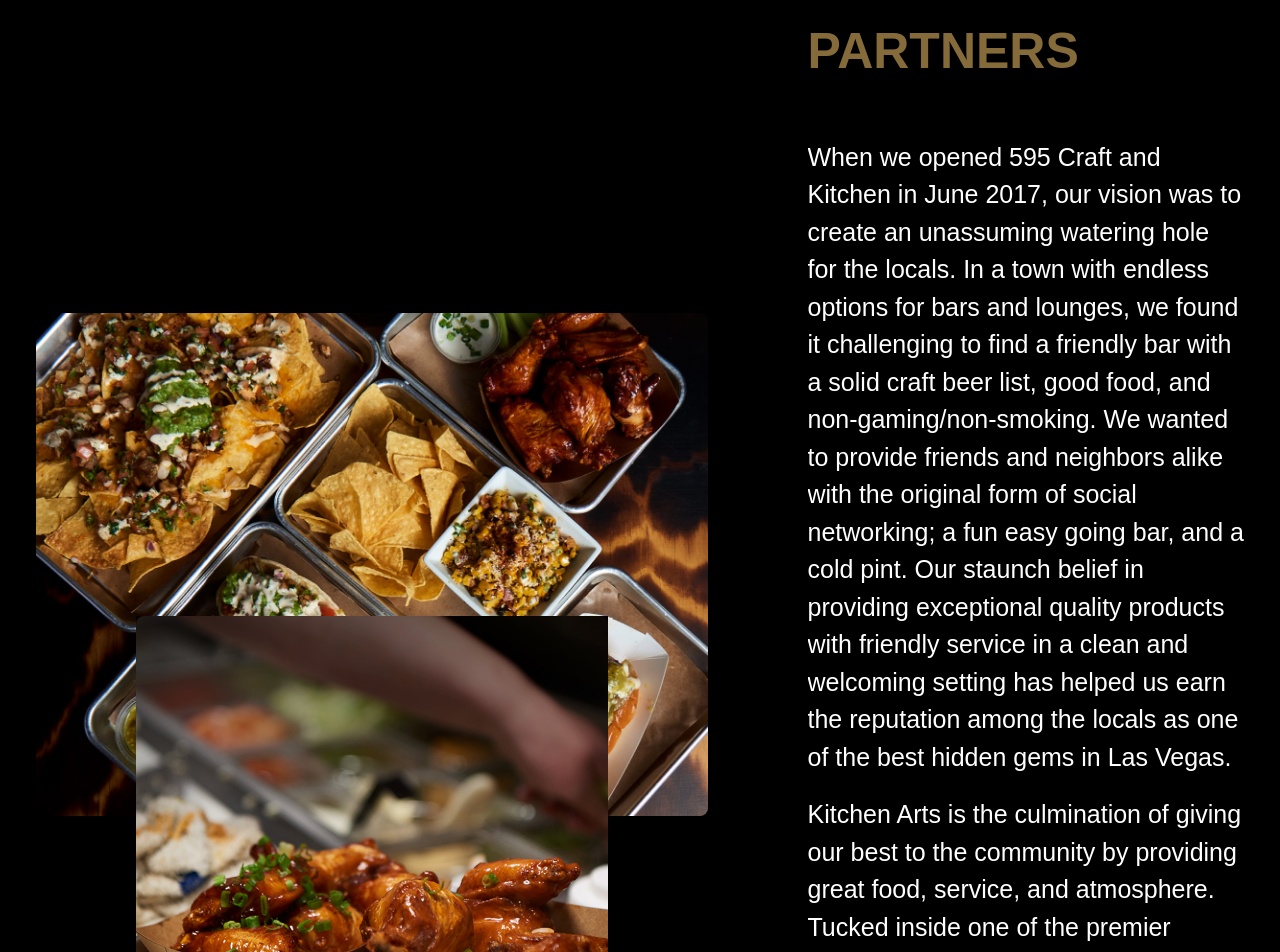
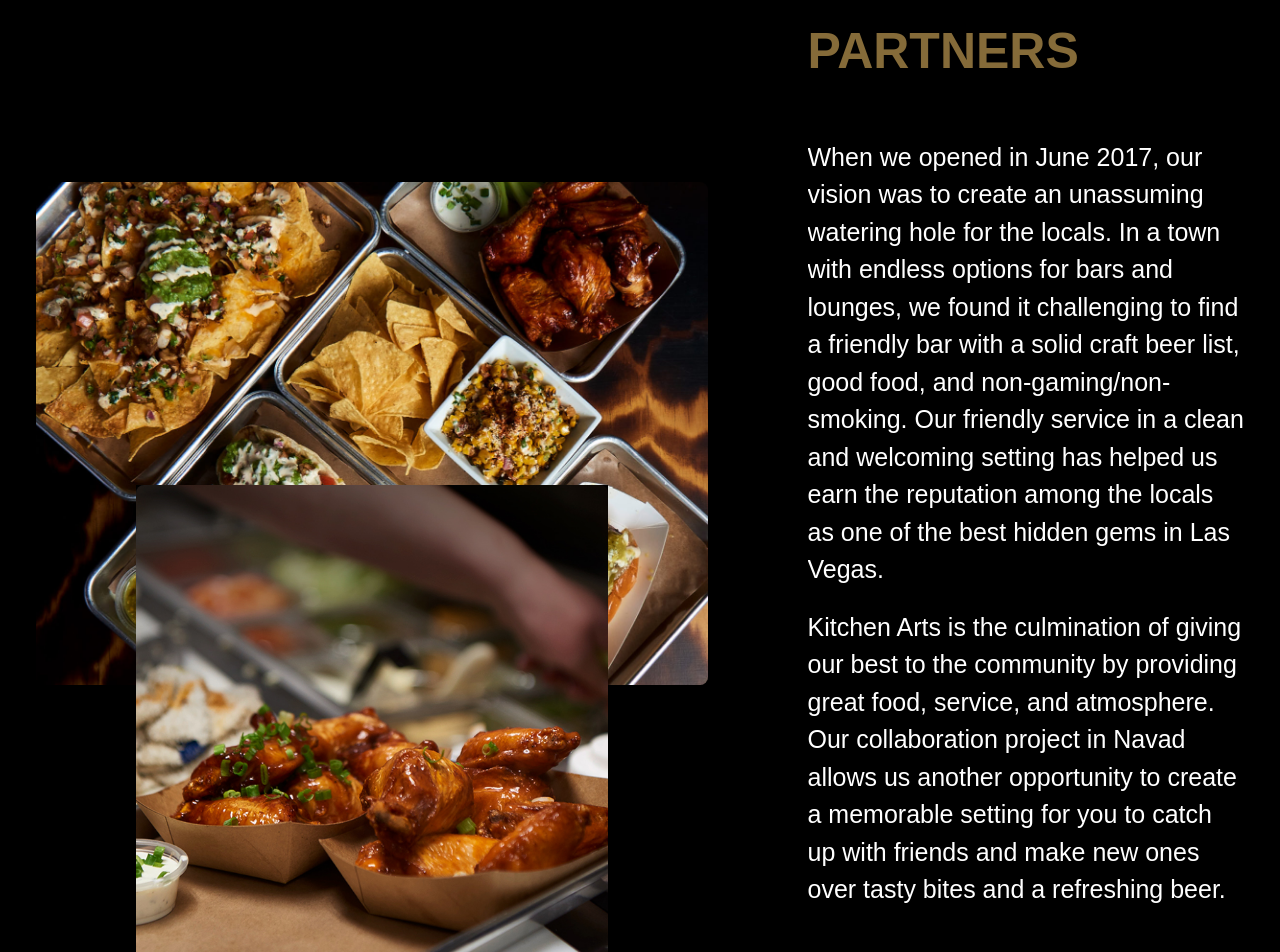
Before and after one commit to Abdullah10992288/kitchenarts, a Next.js app: page / in a window 1280 px wide. Shown: the part 2820-3772 px from the top of the page. Built offline with nearby package versions, Linux system fonts and the light colour scheme; no server answers; the database is empty; a web font is replaced by a local one.

Commit message:
Update About.tsx

```diff
--- a/components/Page_components/About/About.tsx
+++ b/components/Page_components/About/About.tsx
@@ -38,24 +38,17 @@ export default function About() {
           </div>
           <div className="flex gap-5 flex-col py-5">
             <TextAnimation
-              heading="When we opened 595 Craft and Kitchen in June 2017, our vision was to create an unassuming watering hole for the locals. In a town with
+              heading="When we opened in June 2017, our vision was to create an unassuming watering hole for the locals. In a town with
             endless options for bars and lounges, we found it challenging to
             find a friendly bar with a solid craft beer list, good food, and
-            non-gaming/non-smoking. We wanted to provide friends and neighbors
-            alike with the original form of social networking; a fun easy going
-            bar, and a cold pint. Our staunch belief in providing exceptional
-            quality products with friendly service in a clean and welcoming
+            non-gaming/non-smoking. Our friendly service in a clean and welcoming
             setting has helped us earn the reputation among the locals as one of
             the best hidden gems in Las Vegas."
               styles="text-[25px] max-w-[650px]"
             />
 
             <TextAnimation
-              heading="Kitchen Arts is the culmination of giving our best to the community by providing great food, service, and atmosphere. Tucked
-              inside one of the premier breweries in Nevada, this collaboration
-              project allows us another opportunity to create a memorable
-              setting for you to catch up with friends and make new ones over
-              tasty bites and a refreshing beer."
+              heading="Kitchen Arts is the culmination of giving our best to the community by providing great food, service, and atmosphere. Our collaboration project in Navad allows us another opportunity to create a memorable setting for you to catch up with friends and make new ones over tasty bites and a refreshing beer."
               styles="text-[25px] max-w-[650px]"
             />
           </div>
```
